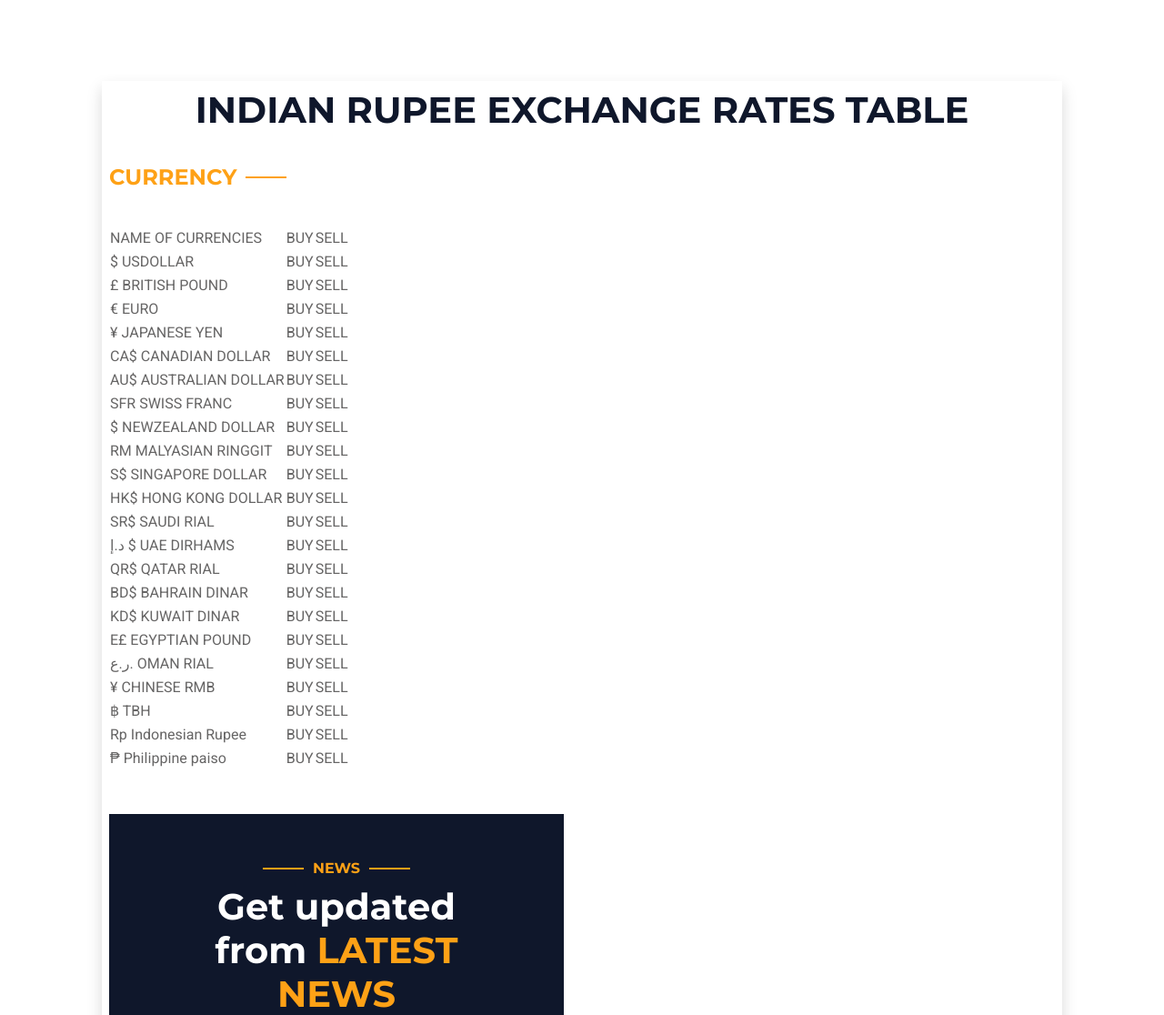
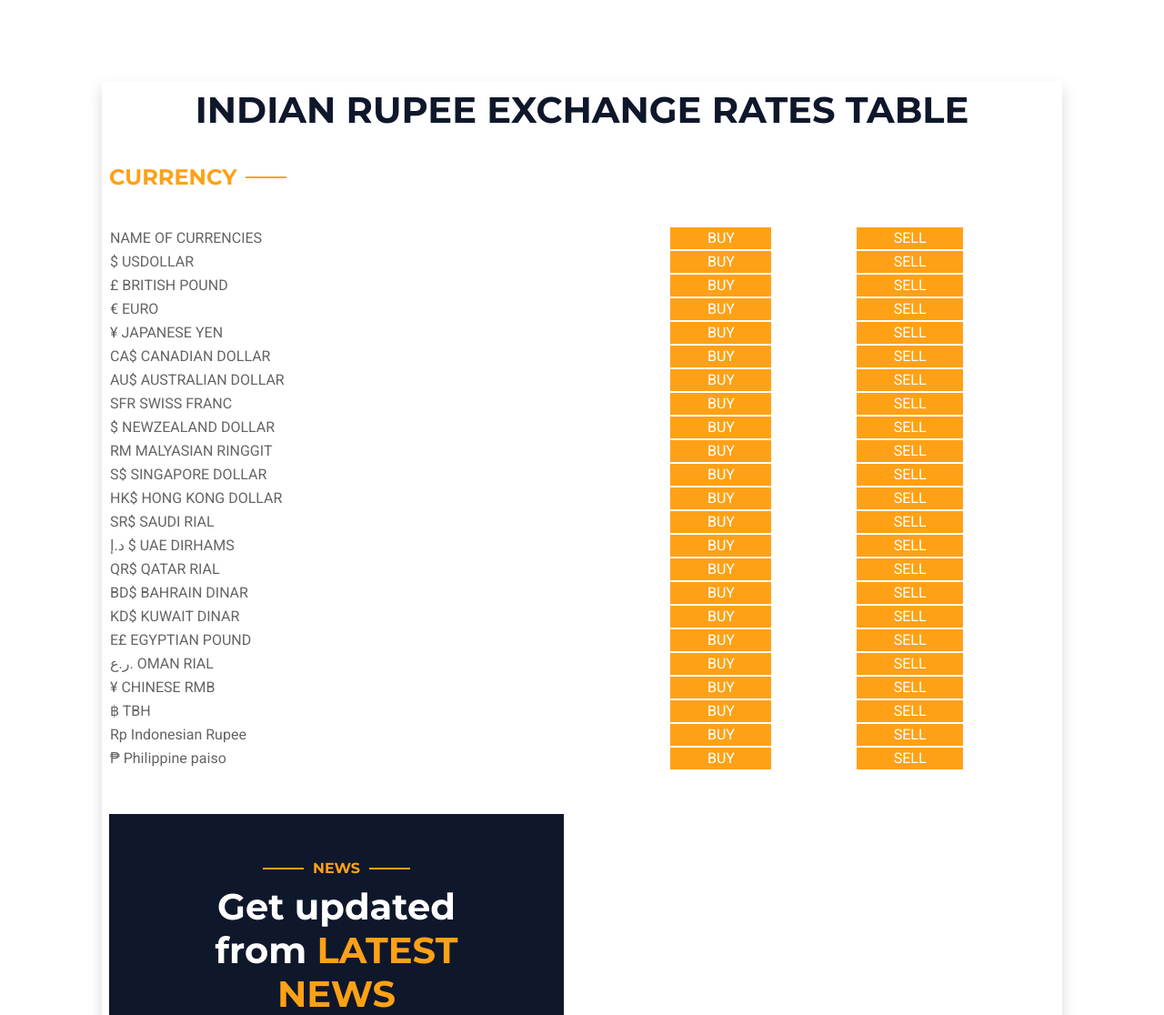
Before and after one commit to nicksdev29/forexWeb, a PHP site: page /forex.php in a window 1280 px wide. Shown: the part 667-1783 px from the top of the page at 91% size. Run offline with PHP 8.4, Linux system fonts and the light colour scheme; data that the repository does not hold is empty; some libraries are stand-ins or nearby versions.

Commit message:
currency list alignment

```diff
--- a/css/style.css
+++ b/css/style.css
@@ -74,6 +74,15 @@
     justify-content: center;
     font-weight: normal;
     border-radius: 2px;
+}
+/***forex buy sell ***/
+.buywidth
+{
+    width: 20%;
+}
+.currencyname
+{
+    width: 60%;
 }
 
 
--- a/forex.php
+++ b/forex.php
@@ -145,121 +145,121 @@
                                         <h4 class="section-title text-start text-primary text-uppercase mb-4">CURRENCY</h4>
 
                                         <p align="center">
-                                        <table>
+                                        <table width="1024px">
                                   <tr>
-                                      <td>NAME OF CURRENCIES</td>
-                                      <td>BUY</td>
-                                      <td>SELL</td>
+                                      <td class="currencyname">NAME OF CURRENCIES</td>
+                                      <td class="buywidth"><a href="#" class="buy">BUY</a></td>
+                                      <td class="buywidth"><a href="#" class="buy">SELL</a></td>
                                   </tr>
                                   <tr>
-                                      <td>$ USDOLLAR</td>
-                                      <td>BUY</td>
-                                      <td>SELL</td>
+                                      <td class="currencyname">$ USDOLLAR</td>
+                                      <td class="buywidth"><a href="#" class="buy">BUY</td>
+                                      <td class="buywidth"><a href="#" class="buy">SELL</td>
                                   </tr>
                                   <tr>
-                                      <td>£ BRITISH POUND</td>
-                                      <td>BUY</td>
-                                      <td>SELL</td>
+                                      <td class="currencyname">£ BRITISH POUND</td>
+                                      <td class="buywidth"><a href="#" class="buy">BUY</td>
+                                      <td class="buywidth"><a href="#" class="buy">SELL</td>
                                   </tr>
                                   <tr>
-                                      <td>€ EURO</td>
-                                      <td>BUY</td>
-                                      <td>SELL</td>
+                                      <td class="currencyname">€ EURO</td>
+                                      <td class="buywidth"><a href="#" class="buy">BUY</td>
+                                      <td class="buywidth"><a href="#" class="buy">SELL</td>
                                   </tr>
                                   <tr>
-                                      <td>¥ JAPANESE YEN</td>
-                                      <td>BUY</td>
-                                      <td>SELL</td>
+                                      <td class="currencyname">¥ JAPANESE YEN</td>
+                                      <td class="buywidth"><a href="#" class="buy">BUY</td>
+                                      <td class="buywidth"><a href="#" class="buy">SELL</td>
                                   </tr>
                                   <tr>
-                                      <td>CA$ CANADIAN DOLLAR</td>
-                                      <td>BUY</td>
-                                      <td>SELL</td>
+                                      <td class="currencyname">CA$ CANADIAN DOLLAR</td>
+                                      <td class="buywidth"><a href="#" class="buy">BUY</td>
+                                      <td class="buywidth"><a href="#" class="buy">SELL</td>
                                   </tr>
                                   <tr>
-                                      <td>AU$ AUSTRALIAN DOLLAR</td>
-                                      <td>BUY</td>
-                                      <td>SELL</td>
+                                      <td class="currencyname">AU$ AUSTRALIAN DOLLAR</td>
+                                      <td class="buywidth"><a href="#" class="buy">BUY</td>
+                                      <td class="buywidth"><a href="#" class="buy">SELL</td>
                                   </tr>
                                   <tr>
-                                      <td>SFR SWISS FRANC</td>
-                                      <td>BUY</td>
-                                      <td>SELL</td>
+                                      <td class="currencyname">SFR SWISS FRANC</td>
+                                      <td class="buywidth"><a href="#" class="buy">BUY</td>
+                                      <td class="buywidth"><a href="#" class="buy">SELL</td>
                                   </tr>
                                   <tr>
-                                      <td>$ NEWZEALAND DOLLAR</td>
-                                      <td>BUY</td>
-                                      <td>SELL</td>
+                                      <td class="currencyname">$ NEWZEALAND DOLLAR</td>
+                                      <td class="buywidth"><a href="#" class="buy">BUY</td>
+                                      <td class="buywidth"><a href="#" class="buy">SELL</td>
                                   </tr>
                                   <tr>
-                                      <td>RM MALYASIAN RINGGIT</td>
-                                      <td>BUY</td>
-                                      <td>SELL</td>
+                                      <td class="currencyname">RM MALYASIAN RINGGIT</td>
+                                      <td class="buywidth"><a href="#" class="buy">BUY</td>
+                                      <td class="buywidth"><a href="#" class="buy">SELL</td>
                                   </tr>
                                   <tr>
-                                      <td>S$ SINGAPORE DOLLAR</td>
-                                      <td>BUY</td>
-                                      <td>SELL</td>
+                                      <td class="currencyname">S$ SINGAPORE DOLLAR</td>
+                                      <td class="buywidth"><a href="#" class="buy">BUY</td>
+                                      <td class="buywidth"><a href="#" class="buy">SELL</td>
                                   </tr>
                                   <tr>
-                                      <td>HK$ HONG KONG DOLLAR</td>
-                                      <td>BUY</td>
-                                      <td>SELL</td>
+                                      <td class="currencyname">HK$ HONG KONG DOLLAR</td>
+                                      <td class="buywidth"><a href="#" class="buy">BUY</td>
+                                      <td class="buywidth"><a href="#" class="buy">SELL</td>
                                   </tr>
                                   <tr>
-                                      <td>SR$ SAUDI RIAL</td>
-                                      <td>BUY</td>
-                                      <td>SELL</td>
+                                      <td class="currencyname">SR$ SAUDI RIAL</td>
+                                      <td class="buywidth"><a href="#" class="buy">BUY</td>
+                                      <td class="buywidth"><a href="#" class="buy">SELL</td>
                                   </tr>
                                   <tr>
-                                      <td>د.إ $ UAE DIRHAMS</td>
-                                      <td>BUY</td>
-                                      <td>SELL</td>
+                                      <td class="currencyname">د.إ $ UAE DIRHAMS</td>
+                                      <td class="buywidth"><a href="#" class="buy">BUY</td>
+                                      <td class="buywidth"><a href="#" class="buy">SELL</td>
                                   </tr>
                                   <tr>
-                                      <td>QR$ QATAR RIAL</td>
-                                      <td>BUY</td>
-                                      <td>SELL</td>
+                                      <td class="currencyname">QR$ QATAR RIAL</td>
+                                      <td class="buywidth"><a href="#" class="buy">BUY</td>
+                                      <td class="buywidth"><a href="#" class="buy">SELL</td>
                                   </tr>
                                   <tr>
-                                      <td>BD$ BAHRAIN DINAR</td>
-                                      <td>BUY</td>
-                                      <td>SELL</td>
+                                      <td class="currencyname">BD$ BAHRAIN DINAR</td>
+                                      <td class="buywidth"><a href="#" class="buy">BUY</td>
+                                      <td class="buywidth"><a href="#" class="buy">SELL</td>
                                   </tr>
                                   <tr>
-                                      <td>KD$ KUWAIT DINAR</td>
-                                      <td>BUY</td>
-                                      <td>SELL</td>
+                                      <td class="currencyname">KD$ KUWAIT DINAR</td>
+                                      <td class="buywidth"><a href="#" class="buy">BUY</td>
+                                      <td class="buywidth"><a href="#" class="buy">SELL</td>
                                   </tr>
                                   <tr>
-                                      <td>E£ EGYPTIAN POUND</td>
-                                      <td>BUY</td>
-                                      <td>SELL</td>
+                                      <td class="currencyname">E£ EGYPTIAN POUND</td>
+                                      <td class="buywidth"><a href="#" class="buy">BUY</td>
+                                      <td class="buywidth"><a href="#" class="buy">SELL</td>
                                   </tr>
                                   <tr>
-                                      <td>ر.ع. OMAN RIAL</td>
-                                      <td>BUY</td>
-                                      <td>SELL</td>
+                                      <td class="currencyname">ر.ع. OMAN RIAL</td>
+                                      <td class="buywidth"><a href="#" class="buy">BUY</td>
+                                      <td class="buywidth"><a href="#" class="buy">SELL</td>
                                   </tr>
                                   <tr>
-                                      <td>¥ CHINESE RMB</td>
-                                      <td>BUY</td>
-                                      <td>SELL</td>
+                                      <td class="currencyname">¥ CHINESE RMB</td>
+                                      <td class="buywidth"><a href="#" class="buy">BUY</td>
+                                      <td class="buywidth"><a href="#" class="buy">SELL</td>
                                   </tr>
                                    <tr>
-                                      <td>฿ TBH</td>
-                                      <td>BUY</td>
-                                      <td>SELL</td>
+                                      <td class="currencyname">฿ TBH</td>
+                                      <td class="buywidth"><a href="#" class="buy">BUY</td>
+                                      <td class="buywidth"><a href="#" class="buy">SELL</td>
                                   </tr>
                                    <tr>
-                                      <td>Rp Indonesian Rupee</td>
-                                      <td>BUY</td>
-                                      <td>SELL</td>
+                                      <td class="currencyname">Rp Indonesian Rupee</td>
+                                      <td class="buywidth"><a href="#" class="buy">BUY</td>
+                                      <td class="buywidth"><a href="#" class="buy">SELL</td>
                                   </tr>
                                    <tr>
-                                      <td>₱ Philippine paiso</td>
-                                      <td>BUY</td>
-                                      <td>SELL</td>
+                                      <td class="currencyname">₱ Philippine paiso</td>
+                                      <td class="buywidth"><a href="#" class="buy">BUY</td>
+                                      <td class="buywidth"><a href="#" class="buy">SELL</td>
                                   </tr>
                               </table>
 
@@ -536,7 +536,7 @@
 
 
             </div>
-            <img class="img-fluid flex-shrink-0 rounded" src="img/orbax.png" style="width: 100%; height: 100%;">
+            <img class="img-fluid flex-shrink-0 rounded" src="img/orbax.jpeg" style="width: 100%; height: 100%;">
 
             <div class="d-flex align-items-center">
             </div>
```
